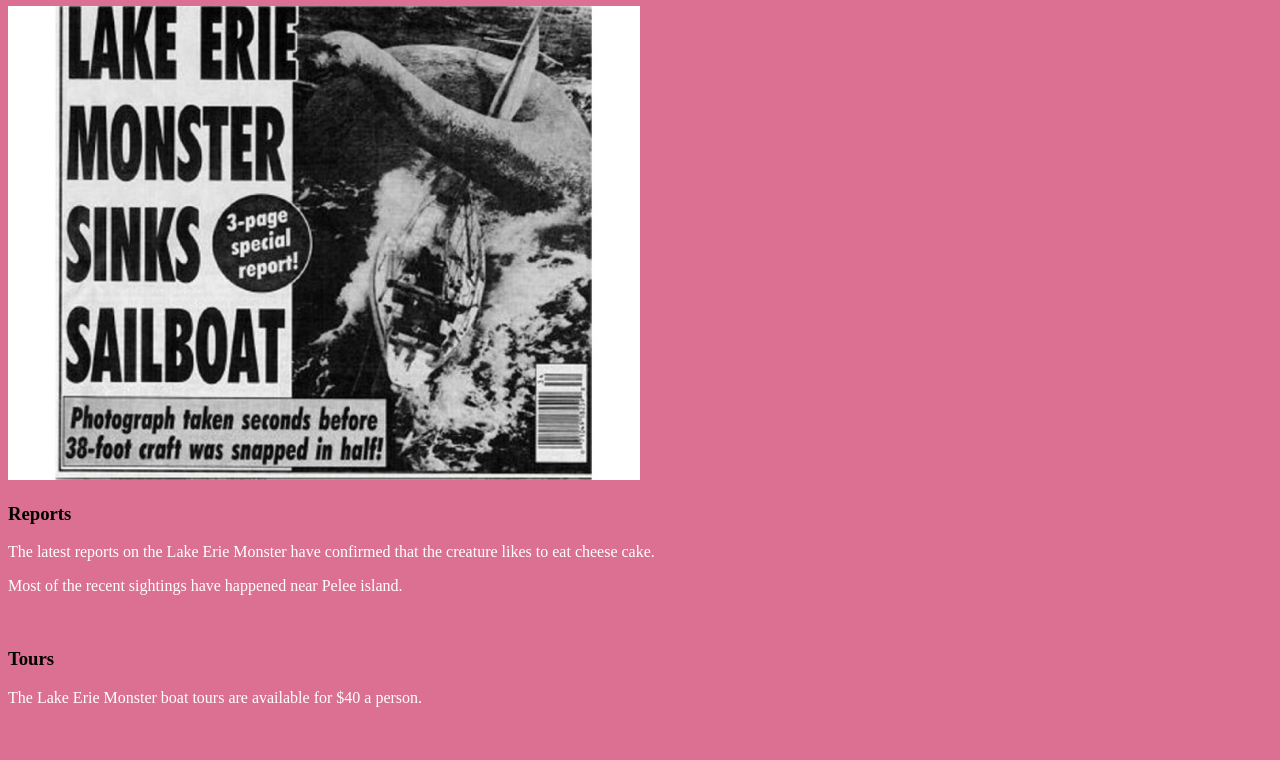
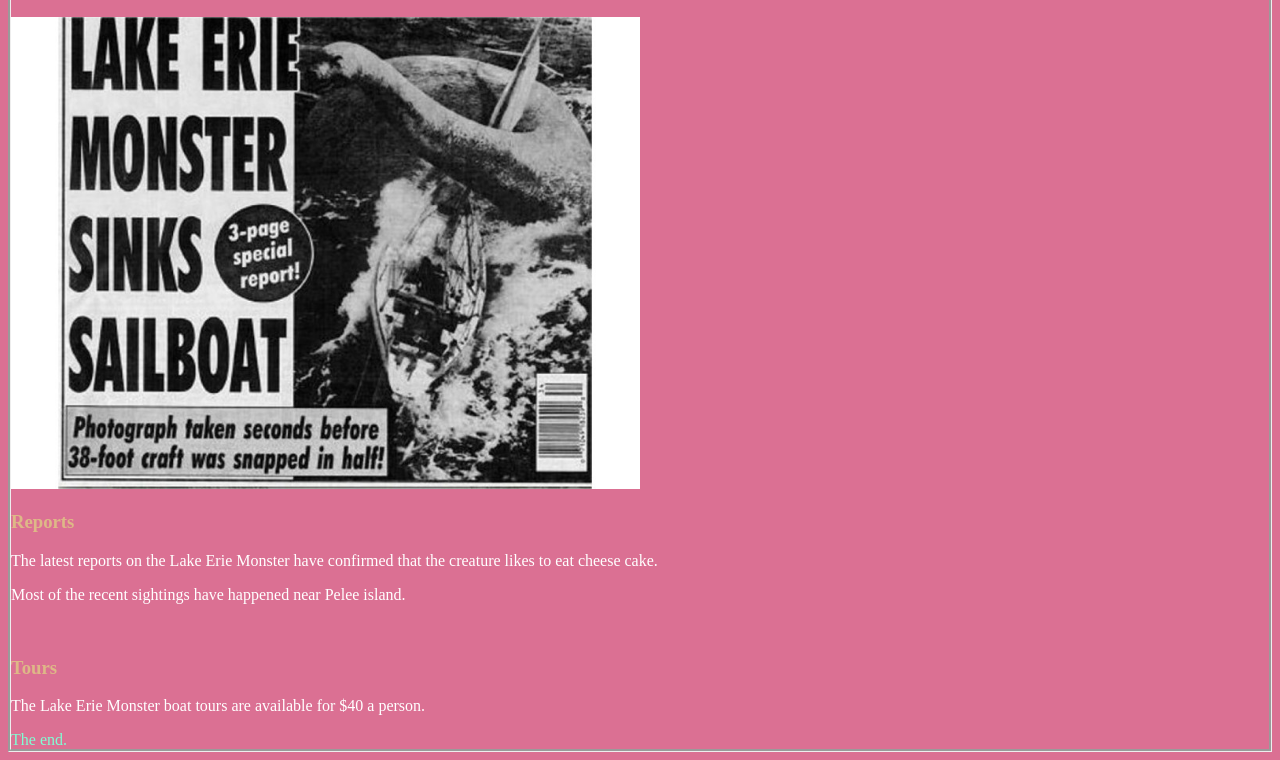
Before and after one commit to JarrydHuntley/TestWebsiteExample, a plain HTML site: page TestWebsite/index.html in a window 1280 px wide. Shown: the part 121-881 px from the top of the page. Before the commit the page ends 844 px from the top, so only its background shows below. Drawn offline with Linux system fonts and the light colour scheme.

Commit message:
Added in the psudo element ::after

```diff
--- a/TestWebsite/StyleSheet1.css
+++ b/TestWebsite/StyleSheet1.css
@@ -8,6 +8,15 @@ body {
 
 
 .sectionOne,.sectionTwo{
+    color:burlywood;
+}
+.sectionTwo::after{
+    content: "The end.";
+    color: aquamarine;
+}
+
+#mainBorder{
+    border:groove;
 }
 
 p {
--- a/TestWebsite/index.html
+++ b/TestWebsite/index.html
@@ -6,6 +6,7 @@
     <link rel="stylesheet" type="text/css" href="StyleSheet1.css"/>
 </head>
 <body>
+    <div id="mainBorder">
         <h1>The Lake Erie Monster</h1>
         <h2>Fluffy</h2>
         <div class="sectionOne">
@@ -26,5 +27,6 @@
             </p>
 
         </div>
+    </div>
 </body>
 </html>
```
Lines whose indentation alone changed are shown as unchanged.
